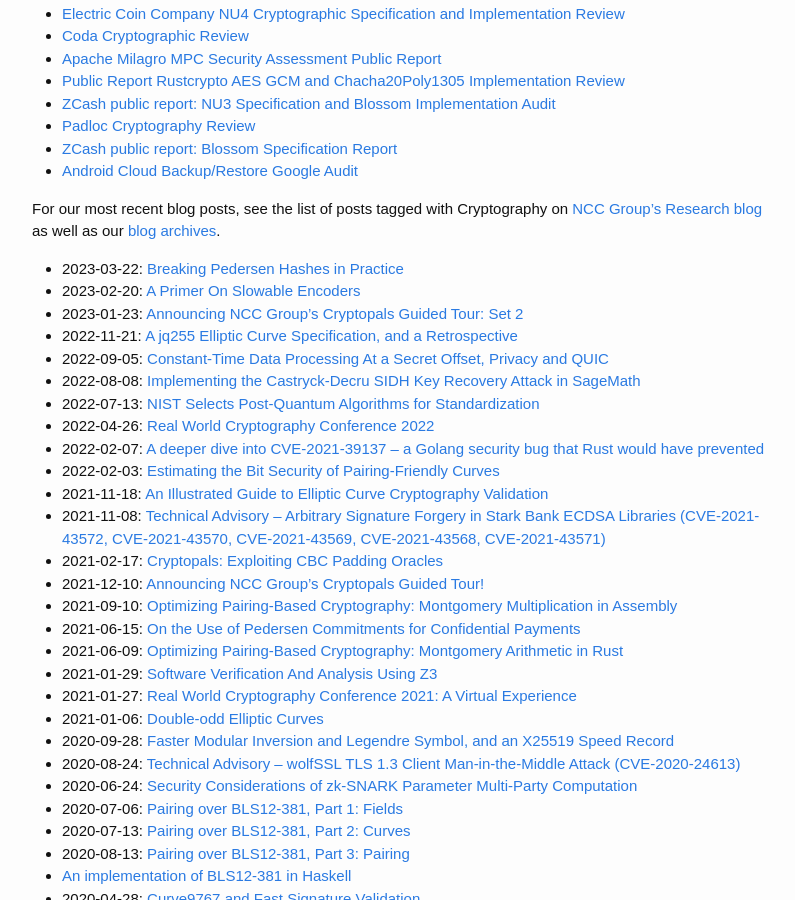
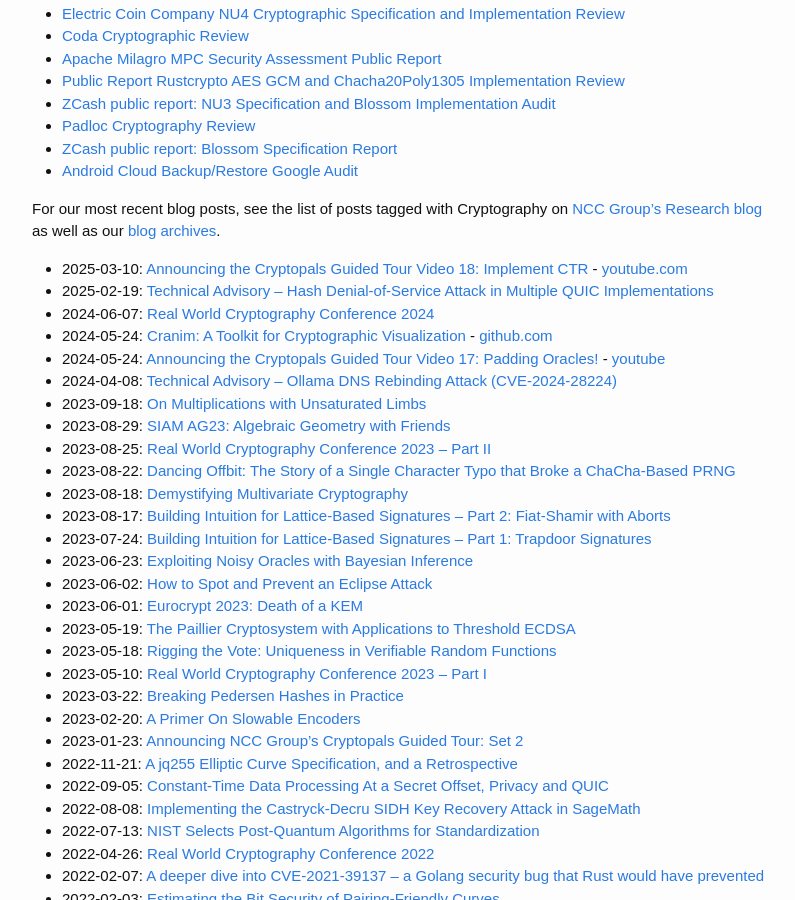
Before and after one commit to CryptoServices/cryptoservices.github.io, a Jekyll site: the page built from index.md, in a window 1280 px wide and 900 px high, scrolled down 1389 px. Shown: the whole window, without its empty margins (238-1033 px from the left). Built offline with Jekyll 4.4.1, drawn with Linux system fonts in a browser that asks for light colours; our own code applies the rules of GitHub Pages for plain Markdown files.

Commit message:
Update index.md

```diff
--- a/index.md
+++ b/index.md
@@ -60,6 +60,25 @@
 
 For our most recent blog posts, see the list of posts tagged with Cryptography on [NCC Group's Research blog](https://www.nccgroup.com/research-blog/?category=18140) as well as our [blog archives](https://cryptoservices.github.io/archives/).
 
+* 2025-03-10: [Announcing the Cryptopals Guided Tour Video 18: Implement CTR](https://www.nccgroup.com/research-blog/announcing-the-cryptopals-guided-tour-video-18-implement-ctr/) - [youtube.com](https://www.youtube.com/watch?v=bSfUKWF6gLo&list=PLWvDpnCcem1P6i8pZm2x7KHp5iaxwrK_P&index=18)
+* 2025-02-19: [Technical Advisory – Hash Denial-of-Service Attack in Multiple QUIC Implementations](https://www.nccgroup.com/research-blog/technical-advisory-hash-denial-of-service-attack-in-multiple-quic-implementations/)
+* 2024-06-07: [Real World Cryptography Conference 2024](https://www.nccgroup.com/research-blog/real-world-cryptography-conference-2024/)
+* 2024-05-24: [Cranim: A Toolkit for Cryptographic Visualization](https://www.nccgroup.com/research-blog/cranim-a-toolkit-for-cryptographic-visualization/) - [github.com](https://github.com/nccgroup/manim-cranim)
+* 2024-05-24: [Announcing the Cryptopals Guided Tour Video 17: Padding Oracles!](https://www.nccgroup.com/research-blog/announcing-the-cryptopals-guided-tour-video-17-padding-oracles/) - [youtube](https://youtu.be/6yHM19rQjDo)
+* 2024-04-08: [Technical Advisory – Ollama DNS Rebinding Attack (CVE-2024-28224)](https://www.nccgroup.com/research-blog/technical-advisory-ollama-dns-rebinding-attack-cve-2024-28224/)
+* 2023-09-18: [On Multiplications with Unsaturated Limbs](https://www.nccgroup.com/research-blog/on-multiplications-with-unsaturated-limbs/)
+* 2023-08-29: [SIAM AG23: Algebraic Geometry with Friends](https://www.nccgroup.com/research-blog/siam-ag23-algebraic-geometry-with-friends/)
+* 2023-08-25: [Real World Cryptography Conference 2023 – Part II](https://www.nccgroup.com/research-blog/real-world-cryptography-conference-2023-part-ii/)
+* 2023-08-22: [Dancing Offbit: The Story of a Single Character Typo that Broke a ChaCha-Based PRNG](https://www.nccgroup.com/research-blog/dancing-offbit-the-story-of-a-single-character-typo-that-broke-a-chacha-based-prng/)
+* 2023-08-18: [Demystifying Multivariate Cryptography](https://www.nccgroup.com/research-blog/demystifying-multivariate-cryptography/)
+* 2023-08-17: [Building Intuition for Lattice-Based Signatures – Part 2: Fiat-Shamir with Aborts](https://www.nccgroup.com/research-blog/building-intuition-for-lattice-based-signatures-part-2-fiat-shamir-with-aborts/)
+* 2023-07-24: [Building Intuition for Lattice-Based Signatures – Part 1: Trapdoor Signatures](https://www.nccgroup.com/research-blog/building-intuition-for-lattice-based-signatures-part-1-trapdoor-signatures/)
+* 2023-06-23: [Exploiting Noisy Oracles with Bayesian Inference](https://www.nccgroup.com/research-blog/exploiting-noisy-oracles-with-bayesian-inference/)
+* 2023-06-02: [How to Spot and Prevent an Eclipse Attack](https://www.nccgroup.com/research-blog/how-to-spot-and-prevent-an-eclipse-attack/)
+* 2023-06-01: [Eurocrypt 2023: Death of a KEM](https://www.nccgroup.com/research-blog/eurocrypt-2023-death-of-a-kem/)
+* 2023-05-19: [The Paillier Cryptosystem with Applications to Threshold ECDSA](https://www.nccgroup.com/research-blog/the-paillier-cryptosystem-with-applications-to-threshold-ecdsa/)
+* 2023-05-18: [Rigging the Vote: Uniqueness in Verifiable Random Functions](https://www.nccgroup.com/research-blog/rigging-the-vote-uniqueness-in-verifiable-random-functions/)
+* 2023-05-10: [Real World Cryptography Conference 2023 – Part I](https://www.nccgroup.com/research-blog/real-world-cryptography-conference-2023-part-i/)
 * 2023-03-22: [Breaking Pedersen Hashes in Practice](https://www.nccgroup.com/research-blog/breaking-pedersen-hashes-in-practice/)
 * 2023-02-20: [A Primer On Slowable Encoders](https://www.nccgroup.com/research-blog/a-primer-on-slowable-encoders/)
 * 2023-01-23: [Announcing NCC Group’s Cryptopals Guided Tour: Set 2](https://www.nccgroup.com/research-blog/announcing-ncc-group-s-cryptopals-guided-tour-set-2/)
```
